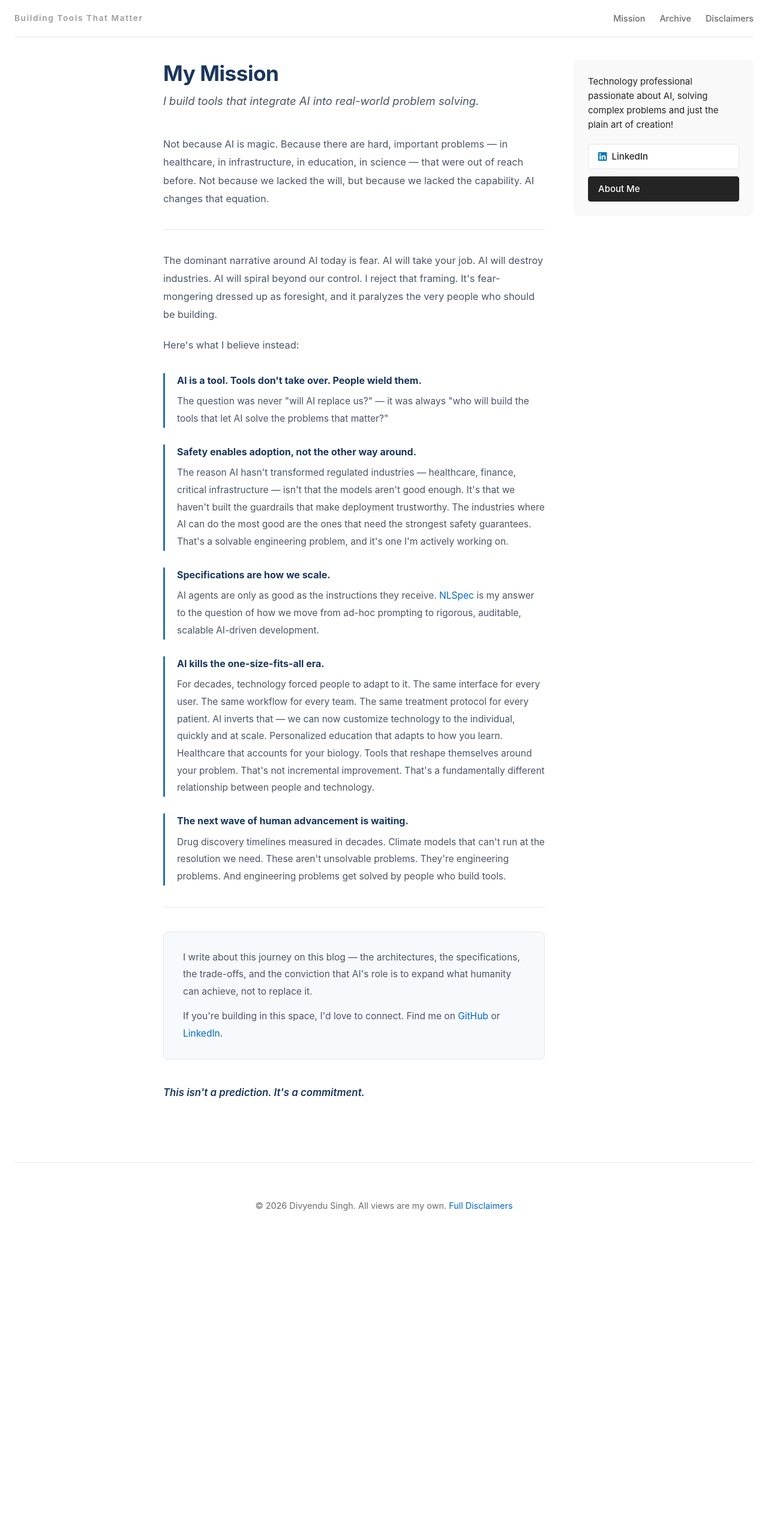
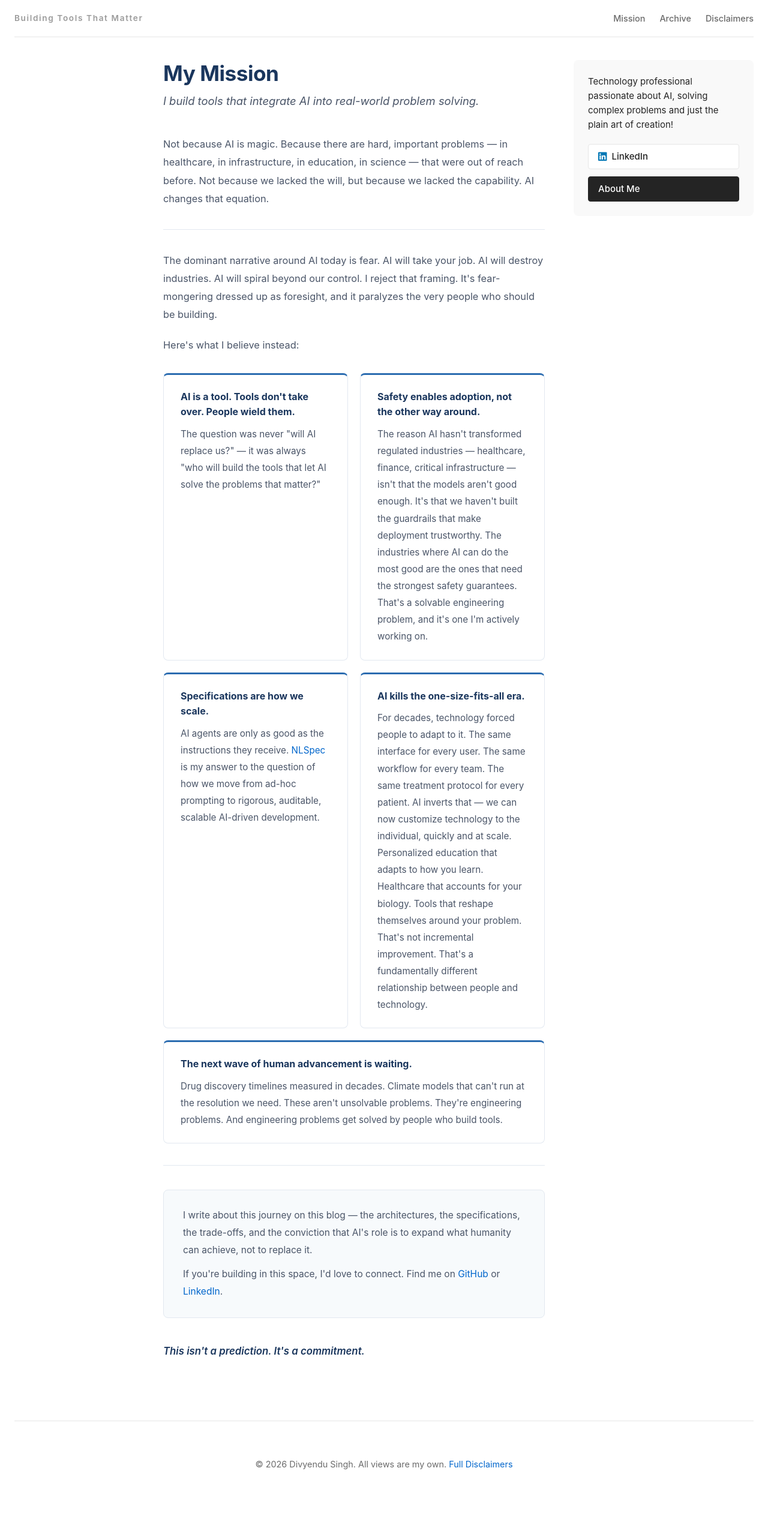
Before and after one commit to sddiv/sddiv.github.io, a Jekyll site: the page built from mission.html, in a window 1280 px wide. Shown: the whole page at 60% size. Built offline with Jekyll 4.4.1, drawn with Linux system fonts in a browser that asks for light colours; before the commit the page ends 2101 px from its top, so only the background shows below that.

Commit message:
Update mission.html

```diff
--- a/mission.html
+++ b/mission.html
@@ -46,15 +46,27 @@ permalink: /mission/
   }
 
   .mission-page .beliefs {
-    display: flex;
-    flex-direction: column;
-    gap: 28px;
+    display: grid;
+    grid-template-columns: 1fr 1fr;
+    gap: 20px;
     margin: 32px 0;
   }
 
   .mission-page .belief {
-    border-left: 3px solid var(--blue);
-    padding-left: 20px;
+    background: white;
+    border: 1px solid var(--border);
+    border-top: 3px solid var(--blue);
+    border-radius: 8px;
+    padding: 24px 28px;
+    transition: box-shadow 0.2s;
+  }
+
+  .mission-page .belief:hover {
+    box-shadow: 0 2px 12px rgba(0,0,0,0.06);
+  }
+
+  .mission-page .belief.full-width {
+    grid-column: 1 / -1;
   }
 
   .mission-page .belief strong {
@@ -62,12 +74,21 @@ permalink: /mission/
     font-size: 1rem;
     font-weight: 700;
     color: var(--navy);
-    margin-bottom: 8px;
+    margin-bottom: 10px;
   }
 
   .mission-page .belief p {
     margin-bottom: 0;
-    font-size: 0.97rem;
+    font-size: 0.95rem;
+  }
+
+  @media (max-width: 640px) {
+    .mission-page .beliefs {
+      grid-template-columns: 1fr;
+    }
+    .mission-page .belief.full-width {
+      grid-column: auto;
+    }
   }
 
   .mission-page .commitment {
@@ -130,7 +151,7 @@ permalink: /mission/
     <p>For decades, technology forced people to adapt to it. The same interface for every user. The same workflow for every team. The same treatment protocol for every patient. AI inverts that — we can now customize technology to the individual, quickly and at scale. Personalized education that adapts to how you learn. Healthcare that accounts for your biology. Tools that reshape themselves around your problem. That's not incremental improvement. That's a fundamentally different relationship between people and technology.</p>
   </div>
 
-  <div class="belief">
+  <div class="belief full-width">
     <strong>The next wave of human advancement is waiting.</strong>
     <p>Drug discovery timelines measured in decades. Climate models that can't run at the resolution we need. These aren't unsolvable problems. They're engineering problems. And engineering problems get solved by people who build tools.</p>
   </div>
```
